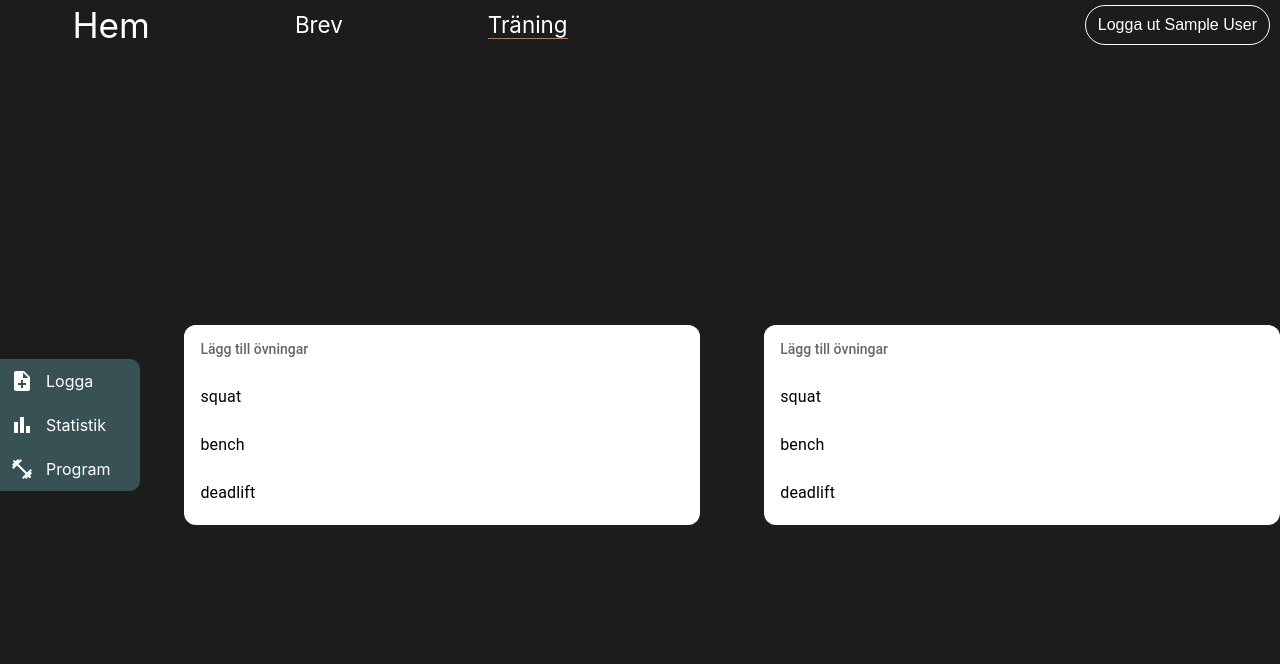
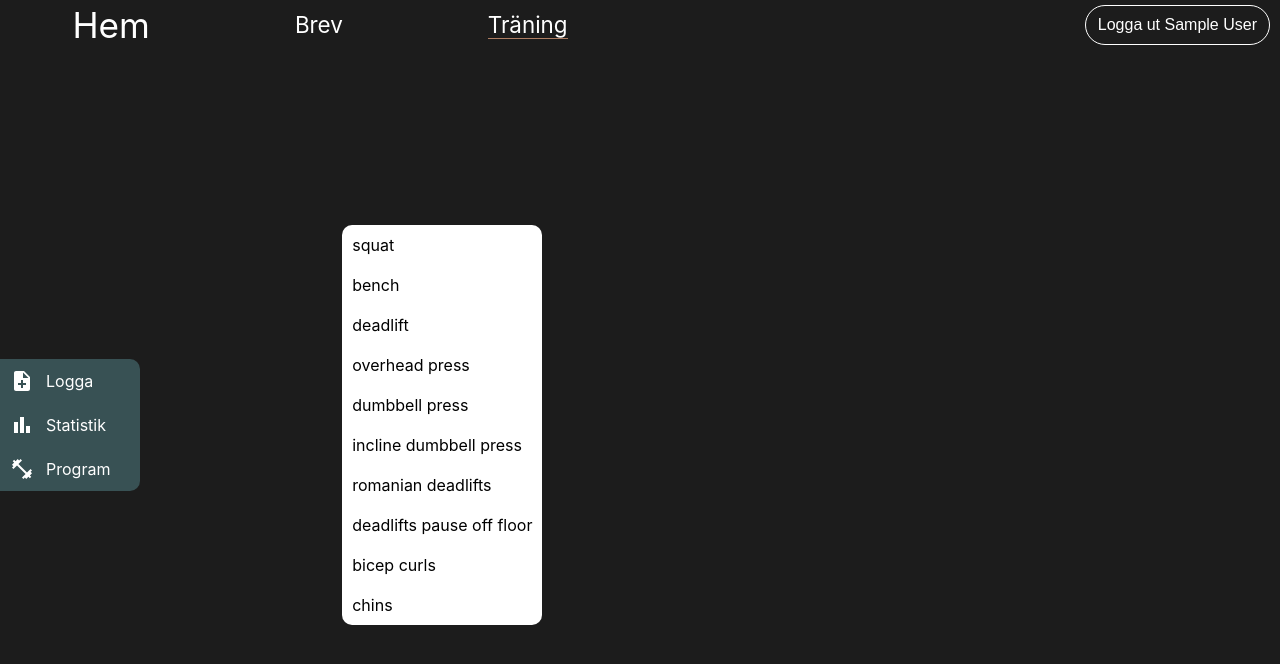
Before and after one commit to olaberglund/olaberglundxyz, a React (Create React App) app: page /traning/program in a window 1280 px wide. Shown: the top 664 px of the page. Built offline with nearby package versions, Linux system fonts and the light colour scheme; no server answers; the database is empty; sample sign-in values are in the browser's storage.

Commit message:
create own list component

```diff
--- a/src/components/Program/CreateProgram.styled.ts
+++ b/src/components/Program/CreateProgram.styled.ts
@@ -1,10 +1,39 @@
 import styled from "styled-components";
 
 export const listStyles = {
-  width: '100%',
+  width: '40%',
   bgcolor: 'background.paper',
   color: '#000',
   borderRadius: 3,
-  overflow: 'auto',
-  maxHeight: '80%',
+  overflow: 'scroll',
+  maxHeight: '400px',
 };
+
+export const List = styled.ul`
+  background-color: #fff;
+  list-style-type: none;
+  max-height: 400px;
+  border-radius: 10px;
+  overflow-y: scroll;
+  overflow-x: hidden;
+  margin: 0;
+  padding: 0;
+`
+
+export const ListItem = styled.li`
+  color: #000;
+  width: 100%;
+  padding: 10px;
+  font-size: ${({theme}) => theme.textSize.small};
+
+  :hover {
+    background-color: #000;
+  }
+`
+
+export const Layout = styled.div`
+  display: flex;
+  align-items: center;
+  justify-content: space-around;
+  height: 100%;
+`
--- a/src/components/Program/CreateProgram.tsx
+++ b/src/components/Program/CreateProgram.tsx
@@ -1,7 +1,7 @@
 import React, { useState } from 'react'
 import TextField from '@mui/material/TextField';
-import { listStyles } from './CreateProgram.styled';
-import { List, ListItemText, ListItemButton, SelectChangeEvent, ListSubheader } from '@mui/material';
+import { Layout, List, ListItem, } from './CreateProgram.styled';
+import { SelectChangeEvent } from '@mui/material';
 
 function CreateProgram() {
   const [exercise, setExercise] = useState('');
@@ -14,41 +14,32 @@ function CreateProgram() {
     'squat',
     'bench',
     'deadlift',
+    'overhead press',
+    'dumbbell press',
+    'incline dumbbell press',
+    'romanian deadlifts',
+    'deadlifts pause off floor',
+    'bicep curls',
+    'chins',
+    'pullups',
+    'dips',
+    'tricep pushdown',
+    'sumo deadlift',
+    'front squat',
+    'JM press',
+    'sled push'
   ]
 
   return (
-    <>
-      <List
-        sx={listStyles}
-        component="div"
-        subheader={
-          <ListSubheader sx={{ borderRadius: 3 }} component="div">
-            Lägg till övningar
-          </ListSubheader>
-        }
-      >
+    <Layout>
+      <List>
         {exercises.map(exercise => (
-          <ListItemButton key={exercise}>
-            <ListItemText primary={exercise} />
-          </ListItemButton>
+          <ListItem key={exercise}>
+            {exercise}
+          </ListItem>
         ))}
       </List>
-      <List
-        sx={listStyles}
-        component="div"
-        subheader={
-          <ListSubheader sx={{ borderRadius: 3 }} component="div">
-            Lägg till övningar
-          </ListSubheader>
-        }
-      >
-        {exercises.map(exercise => (
-          <ListItemButton key={exercise}>
-            <ListItemText primary={exercise} />
-          </ListItemButton>
-        ))}
-      </List>
-    </>
+    </Layout>
   )
 }
 
```
